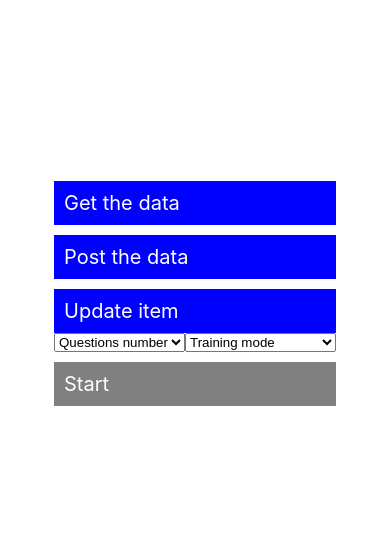
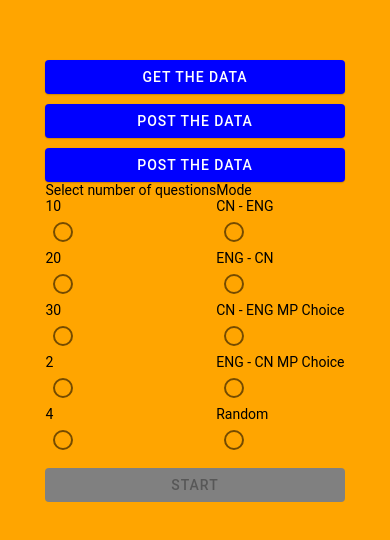
Before and after one commit to Illia16/language-mobile-app, a React Native app: screen / in a window 390 px wide. Shown: the part 146-686 px from the top of the page. Built offline with nearby package versions, Linux system fonts and the light colour scheme.

Commit message:
react-native-paper

```diff
--- a/App.js
+++ b/App.js
@@ -1,8 +1,10 @@
-import React, { useState, useEffect } from "react";
-import { StyleSheet, Text, View, TouchableOpacity, Pressable } from "react-native";
+import React, { useState, useEffect } from 'react';
+import { StyleSheet, View } from 'react-native';
+import { Provider as PaperProvider, Button, RadioButton, Text } from 'react-native-paper';
 import Lesson from './components/Lesson';
+import { containerCss, buttonCss, radioContainerCss } from './styles/global';
 
-export default function App() {
+const App = () => {
 	const [data, setData] = useState(null);
 	const [started, setStarted] = useState(false);
 	const [loading, setLoading] = useState(false);
@@ -12,45 +14,113 @@ export default function App() {
 	// api error state
 	const [errorApi, setErrorApi] = useState(false);
 
-
-    useEffect(()=>{
+	useEffect(() => {
 		// fetchData()
-        setData(
-            [
-                { "id": "word-1-1", "wordChar": "一", "wordPinyin": "yi1", "wordEng": "one", "level": 0},
-                { "id": "word-1-2", "wordChar": "二", "wordPinyin": "er4", "wordEng": "two", "level": 0},
-                { "id": "word-1-3", "wordChar": "三", "wordPinyin": "san1", "wordEng": "three", "level": 0},
-                { "id": "word-1-4", "wordChar": "四", "wordPinyin": "si4", "wordEng": "four", "level": 0},
-            ]
-            )
-    },[])
+		setData([
+			{
+				id: 'word-1-1',
+				wordChar: '一',
+				wordPinyin: 'yi1',
+				wordEng: 'one',
+				level: 0,
+			},
+			{
+				id: 'word-1-2',
+				wordChar: '二',
+				wordPinyin: 'er4',
+				wordEng: 'two',
+				level: 0,
+			},
+			{
+				id: 'word-1-3',
+				wordChar: '三',
+				wordPinyin: 'san1',
+				wordEng: 'three',
+				level: 0,
+			},
+			{
+				id: 'word-1-4',
+				wordChar: '四',
+				wordPinyin: 'si4',
+				wordEng: 'four',
+				level: 0,
+			},
+		]);
+        // setTimeout(() => {
+        //     setNumQuestions('2');
+        //     setMode('CN - ENG');
+        //     setStarted(true);
+        // }, 300);
+	}, []);
 
 	const fetchData = async () => {
-    try {
-      await fetch("getItemURL", {
-        method: "GET",
-      })
-        .then((res) => res.json())
-        .then((res) => {
-          console.log('data',res);
-          setData(res);
-        });
-    } catch (er) {
-      console.error('er', er);
-    }
+		setLoading(true);
+		setTimeout(() => {
+			setData([
+				{
+					id: 'word-1-1',
+					wordChar: '一',
+					wordPinyin: 'yi1',
+					wordEng: 'one',
+					level: 0,
+				},
+				{
+					id: 'word-1-2',
+					wordChar: '二',
+					wordPinyin: 'er4',
+					wordEng: 'two',
+					level: 0,
+				},
+				{
+					id: 'word-1-3',
+					wordChar: '三',
+					wordPinyin: 'san1',
+					wordEng: 'three',
+					level: 0,
+				},
+				{
+					id: 'word-1-4',
+					wordChar: '四',
+					wordPinyin: 'si4',
+					wordEng: 'four',
+					level: 0,
+				},
+			]);
+			setLoading(false);
+		}, 2000);
+
+		// try {
+		// 	await fetch('getItemURL', {
+		// 		method: 'GET',
+		// 	})
+		// 		.then((res) => res.json())
+		// 		.then((res) => {
+		// 			setLoading(false);
+		// 			console.log('data', res);
+		// 			setData(res);
+		// 		});
+		// } catch (er) {
+		// 	setLoading(false);
+		// 	console.error('er', er);
+		// }
 	};
-
 
 	const postData = async () => {
 		try {
-        fetch("postItemURL", {
+			fetch('postItemURL', {
 				method: 'POST',
-          body: JSON.stringify({level: 0, wordChar: '我', id: 'word-1-11', wordPinyin: 'wo3', wordEng: 'I' })
+				body: JSON.stringify({
+					level: 0,
+					wordChar: '我',
+					id: 'word-1-11',
+					wordPinyin: 'wo3',
+					wordEng: 'I',
+				}),
 			})
-        .then(res => res.json())
-        .then(data => {
-          console.log('data from post',data);
-        })
+				.then((res) => res.json())
+				.then((data) => {
+					console.log('data from post', data);
+				});
 		} catch (er) {
 			console.error(er);
 		}
@@ -58,14 +128,20 @@ export default function App() {
 
 	const updateItem = async () => {
 		try {
-        fetch("updateItemURL", {
+			fetch('updateItemURL', {
 				method: 'POST',
-          body: JSON.stringify({level: 12, wordChar: '一', id: 'word-1-test', wordPinyin: 'yu1', wordEng: 'one' })
+				body: JSON.stringify({
+					level: 12,
+					wordChar: '一',
+					id: 'word-1-test',
+					wordPinyin: 'yu1',
+					wordEng: 'one',
+				}),
 			})
-        .then(res => res.json())
-        .then(data => {
-          console.log('data from post',data);
-        })
+				.then((res) => res.json())
+				.then((data) => {
+					console.log('data from post', data);
+				});
 		} catch (er) {
 			console.error(er);
 		}
@@ -76,75 +152,126 @@ export default function App() {
 	};
 
 	return (
+		<PaperProvider>
 			<View style={styles.container}>
-        { started ?
-            <Lesson data={data} numQuestions={numQuestions} mode={mode} setStarted={setStarted} />
-            :
+				{started ? (
+					<Lesson
+						data={data}
+						numQuestions={numQuestions}
+						mode={mode}
+						setStarted={setStarted}
+					/>
+				) : (
 					<View>
-                <TouchableOpacity onPress={fetchData} style={{ backgroundColor: "blue", marginTop: 10 }}>
-                    <Text style={{ fontSize: 20, color: "#fff", padding: 10 }}>Get the data</Text>
-                </TouchableOpacity>
+						<Button
+							mode='contained'
+							loading={loading}
+							style={styles.buttonDefault}
+							onPress={fetchData}>
+							Get the data
+						</Button>
 
-                <TouchableOpacity onPress={postData} style={{ backgroundColor: "blue", marginTop: 10 }}>
-                    <Text style={{ fontSize: 20, color: "#fff", padding: 10 }}>Post the data</Text>
-                </TouchableOpacity>
+						<Button
+							mode='contained'
+							loading={loading}
+							style={styles.buttonDefault}
+							onPress={postData}>
+							Post the data
+						</Button>
 
-                <TouchableOpacity onPress={updateItem} style={{ backgroundColor: "blue", marginTop: 10 }}>
-                    <Text style={{ fontSize: 20, color: "#fff", padding: 10 }}>Update item</Text>
-                </TouchableOpacity>
+						<Button
+							mode='contained'
+							loading={loading}
+							style={styles.buttonDefault}
+							onPress={updateItem}>
+							Post the data
+						</Button>
 
-                {data && data.length ?
-                    <div>
-                        <label>
-                            <select id="numQuestions" onChange={(e)=>setNumQuestions(Number(e.target.value))}>
-                                <option value=''>Questions number</option>
-                                <option value={10}>10</option>
-                                <option value={20}>20</option>
-                                <option value={30}>30</option>
-                                <option value={data.length/2}>{data.length/2}</option>
-                                <option value={data.length}>{data.length}</option>
-                            </select>
-                        </label>
+						{data && data.length ? (
+                            <View style={styles.radioContainer}>
+                                <RadioButton.Group onValueChange={(v) => setNumQuestions(v)} value={numQuestions}>
+                                    <Text>Select number of questions</Text>
+                                    <View>
+                                        <Text>10</Text>
+                                        <RadioButton value={10} />
+                                    </View>
+                                    <View>
+                                        <Text>20</Text>
+                                        <RadioButton value={20}/>
+                                    </View>
+                                    <View>
+                                        <Text>30</Text>
+                                        <RadioButton value={30}/>
+                                    </View>
+                                    <View>
+                                        <Text>{data.length / 2}</Text>
+                                        <RadioButton value={data.length / 2} />
+                                    </View>
+                                    <View>
+                                        <Text>{data.length}</Text>
+                                        <RadioButton value={data.length} />
+                                    </View>
+                                </RadioButton.Group>
 
-                        <label>
-                            <select id="mode" onChange={(e)=>setMode(e.target.value)}>
-                                <option value=''>Training mode</option>
-                                <option value={'CN - ENG'}>CN - ENG</option>
-                                <option value={'ENG - CN'}>ENG - CN</option>
-                                <option value={'CN - ENG MP Choice'}>CN - ENG MP Choice</option>
-                                <option value={'ENG - CN MP Choice'}>ENG - CN MP Choice</option>
-                                <option value={'Random'}>Random</option>
-                            </select>
-                        </label>
-                    </div>
-                : null}
 
-                <Pressable onPress={startGame} style={!numQuestions && !mode ? btnStyles.disabled : btnStyles.default } disabled={!numQuestions && !mode}>
-                    <Text style={{ fontSize: 20, color: "#fff", padding: 10 }}>Start</Text>
-                </Pressable>
+                                <RadioButton.Group onValueChange={(v) => setMode(v)} value={mode}>
+                                    <Text>Mode</Text>
+                                    <View>
+                                        <Text>CN - ENG</Text>
+                                        <RadioButton value={'CN - ENG'} />
                                     </View>
+                                    <View>
+                                        <Text>ENG - CN</Text>
+                                        <RadioButton value={'ENG - CN'}/>
+                                    </View>
+                                    <View>
+                                        <Text>CN - ENG MP Choice</Text>
+                                        <RadioButton value={'CN - ENG MP Choice'}/>
+                                    </View>
+                                    <View>
+                                        <Text>ENG - CN MP Choice</Text>
+                                        <RadioButton value={'ENG - CN MP Choice'} />
+                                    </View>
+                                    <View>
+                                        <Text>Random</Text>
+                                        <RadioButton value={'Random'} />
+                                    </View>
+                                </RadioButton.Group>
+							</View>
+						) : null}
+
+						<Button
+							mode='contained'
+							style={
+								!numQuestions && !mode
+									? styles.buttonDisabled
+									: styles.buttonDefault
 							}
+							onPress={startGame}
+                            disabled={!numQuestions & !mode}>
+							Start
+						</Button>
 					</View>
+				)}
+			</View>
+		</PaperProvider>
 	);
 }
 
 const styles = StyleSheet.create({
 	container: {
-    flex: 1,
-    marginTop: 25,
-    backgroundColor: "#fff",
-    alignItems: "center",
-    justifyContent: "center",
+		...containerCss,
+	},
+    radioContainer: {
+        ...radioContainerCss,
+    },
+	buttonDefault: {
+		...buttonCss.default,
+	},
+	buttonDisabled: {
+		...buttonCss.disabled,
 	},
 });
 
-const btnStyles = StyleSheet.create({
-    default: {
-        backgroundColor: "blue",
-        marginTop: 10
-    },
-    disabled: {
-        backgroundColor: "grey",
-        marginTop: 10
-    }
-});
+
+export default App;
--- a/components/Lesson.js
+++ b/components/Lesson.js
@@ -1,8 +1,9 @@
-import React, { useState, useEffect } from "react";
-import { StyleSheet, Text, View, TouchableOpacity, FlatList, Pressable, TextInput } from "react-native";
-import { sortArray, getQuestion, isCorrect  } from '../helpers/helpers.js'
+import React, { useState, useEffect } from 'react';
+import { StyleSheet, View } from 'react-native';
+import { Button, Text, TextInput, List } from 'react-native-paper';
+import { sortArray, getQuestion, isCorrect } from '../helpers/helpers.js';
 
-const Lesson = ({data, numQuestions, mode, setStarted}) => {
+const Lesson = ({ data, numQuestions, mode, setStarted }) => {
 	const [lessonData, setLessonData] = useState(null);
 	const [currentQuestionNum, setCurrentQuestionNum] = useState(1);
 	const [currentQuestion, setCurrentQuestion] = useState({});
@@ -15,22 +16,21 @@ const Lesson = ({data, numQuestions, mode, setStarted}) => {
 	// handling incorrect, correct answers and if no more questions, stopping the lesson
 	const check = () => {
 		if (!isCorrect(currentQuestion, answer)) {
-            setCurrentQuestionAnswered(true)
-            recordUserAnswer(false, answer, currentQuestion)
+			setCurrentQuestionAnswered(true);
+			recordUserAnswer(false, answer, currentQuestion);
 		} else {
-            setCurrentQuestionAnswered(true)
-            recordUserAnswer(true, answer, currentQuestion)
-            setNumOfCorrectAnswers(numOfCorrectAnswers+1)
+			setCurrentQuestionAnswered(true);
+			recordUserAnswer(true, answer, currentQuestion);
+			setNumOfCorrectAnswers(numOfCorrectAnswers + 1);
 		}
 
 		if (lessonData.length <= currentQuestionNum) {
 			setLessonDone(true);
 		}
-    }
-
+	};
 
 	// recording answers, their correctness for report at the end and updating API.
-    const recordUserAnswer = (correct, answer, {qAnswer, id}) => {
+	const recordUserAnswer = (correct, answer, { qAnswer, id }) => {
 		const r = {};
 		r.userAnswer = answer;
 		r.correctAnswer = qAnswer;
@@ -42,119 +42,154 @@ const Lesson = ({data, numQuestions, mode, setStarted}) => {
 			r.isCorrect = false;
 		}
 
-        setReport(prevArray => [...prevArray, r])
-    }
+		setReport((prevArray) => [...prevArray, r]);
+	};
 
 	const nextQuestion = () => {
-        setCurrentQuestionNum(currentQuestionNum+1);
-        setCurrentQuestionAnswered(false)
-        setAnswer('')
-    }
+		setCurrentQuestionNum(currentQuestionNum + 1);
+		setCurrentQuestionAnswered(false);
+        setAnswer('');
+	};
 
 	// setting questions based on preferred number of them
-    useEffect(()=>{
-        setLessonData(sortArray(data).slice(0,numQuestions));
-    },[])
+	useEffect(() => {
+		setLessonData(sortArray(data).slice(0, numQuestions));
+	}, []);
 
 	// gettign current question based on the MODE selected
-    useEffect(()=>{
+	useEffect(() => {
 		if (lessonData && lessonData.length) {
 			setCurrentQuestion(getQuestion(mode, lessonData, currentQuestionNum));
 		}
-    },[lessonData, currentQuestionNum])
+	}, [lessonData, currentQuestionNum]);
 
-    const renderReport = ({ item }) => {
-        return(
+	return (
 		<View>
-                <Text style={item.isCorrect ? reportStyles.correct : reportStyles.incorrect}>My answer: {item.userAnswer}</Text>
-                <Text style={item.isCorrect ? reportStyles.correct : reportStyles.incorrect}>Correct answer: {item.correctAnswer}</Text>
+			{lessonData && lessonData.length && !lessonDone ? (
+				<View>
+					<Text>
+						Current question {currentQuestionNum}
+					</Text>
+					<Text>
+						{currentQuestion.question}
+					</Text>
+
+					{currentQuestionAnswered ? (
+						<Text
+							style={
+								isCorrect(currentQuestion, answer)
+									? answeredQ.correct
+									: answeredQ.incorrect
+							}>
+							{isCorrect(currentQuestion, answer)
+								? 'Correct!'
+								: `Incorrect, correct answer is: ${currentQuestion.qAnswer}`}
+						</Text>
+					) : null}
+
+					<TextInput
+						style={
+							currentQuestionAnswered
+								? textInput.disabled
+								: textInput.default
+						}
+						editable={!currentQuestionAnswered}
+						placeholder='enter here'
+						value={answer}
+						onChangeText={setAnswer}
+					/>
+
+					<Button
+						onPress={check}
+						style={!answer ? btnStyles.disabled : btnStyles.default}
+						disabled={!answer}>
+						<Text>
+							Check
+						</Text>
+					</Button>
+					{!lessonDone && (
+						<Button
+							onPress={nextQuestion}
+							style={
+								!currentQuestionAnswered
+									? btnStyles.disabled
+									: btnStyles.default
+							}
+							disabled={!currentQuestionAnswered}>
+							<Text>
+								Next Q
+							</Text>
+						</Button>
+					)}
 				</View>
-        )
+			) : null}
+
+			{lessonDone && (
+				<List.Section>
+					<List.Subheader>Results:</List.Subheader>
+					<View>
+						{report.map((item) => {
+							return (
+								<View>
+									<Text
+										style={
+											item.isCorrect
+												? reportStyles.correct
+												: reportStyles.incorrect
+										}>
+										My answer: {item.userAnswer}
+									</Text>
+									<Text
+										style={
+											item.isCorrect
+												? reportStyles.correct
+												: reportStyles.incorrect
+										}>
+										Correct answer: {item.correctAnswer}
+									</Text>
+								</View>
+							);
+						})}
+					</View>
+
+					<Button onPress={() => setStarted(false)} style={btnStyles.default}>
+						<Text>
+							Back to menu
+						</Text>
+					</Button>
+				</List.Section>
+			)}
+		</View>
+	);
 };
 
-    return(
-        <View>
-            {lessonData && lessonData.length && !lessonDone ?
-                <View>
-                    <Text style={{ fontSize: 20, color: "black", padding: 10 }}>Current question {currentQuestionNum}</Text>
-                    <Text style={{ fontSize: 20, color: "black", padding: 10 }}>{currentQuestion.question}</Text>
-
-                    {currentQuestionAnswered ?
-                    <Text
-                        style={isCorrect(currentQuestion, answer) ? answeredQ.correct : answeredQ.incorrect}>
-                        {isCorrect(currentQuestion, answer) ? 'Correct!' : `Incorrect, correct answer is: ${currentQuestion.qAnswer}`}
-                    </Text>
-                    : null}
-
-                    <TextInput
-                        style={currentQuestionAnswered ? textInput.disabled : textInput.default }
-                        placeholder="enter here"
-                        value={answer}
-                        onChangeText={setAnswer}
-                        editable={!currentQuestionAnswered}
-                    />
-
-                    <Pressable
-                        onPress={check}
-                        style={!answer ? btnStyles.disabled : btnStyles.default }
-                        disabled={!answer}>
-                        <Text style={{ fontSize: 20, color: "white", padding: 10 }}>Check</Text>
-                    </Pressable>
-                    {!lessonDone &&
-                        <Pressable
-                            onPress={nextQuestion}
-                            style={!currentQuestionAnswered ? btnStyles.disabled : btnStyles.default } disabled={!currentQuestionAnswered}>
-                            <Text style={{ fontSize: 20, color: "white", padding: 10 }}>Next Q</Text>
-                        </Pressable>
-                    }
-                </View>
-            : null}
-
-            {lessonDone &&
-                <View>
-                    <FlatList
-                        data={report}
-                        renderItem={renderReport}
-                        keyExtractor={item => item.id}
-                    />
-                    <Pressable
-                        onPress={()=>setStarted(false)}
-                        style={btnStyles.default }>
-                        <Text style={{ fontSize: 20, color: "white", padding: 10 }}>Back to menu</Text>
-                    </Pressable>
-                </View>
-            }
-        </View>
-    )
-}
-
-export default Lesson
+export default Lesson;
 
 const answeredQ = StyleSheet.create({
 	correct: {
 		fontSize: 20,
-        color: "green",
-        padding: 10
+		color: 'green',
+		padding: 10,
 	},
 	incorrect: {
 		fontSize: 20,
-        color: "red",
-        padding: 10
+		color: 'red',
+		padding: 10,
 	},
 });
 
 const textInput = StyleSheet.create({
 	default: {
 		fontSize: 20,
-        color: "black",
-        borderColor: "black",
+		color: 'black',
+		borderColor: 'black',
 		borderWidth: 1,
 		padding: 10,
 	},
 	disabled: {
 		fontSize: 20,
-        color: "black",
-        borderColor: "black",
+		color: 'black',
+		borderColor: 'black',
 		borderWidth: 1,
 		padding: 10,
 		opacity: 0.3,
@@ -163,13 +198,13 @@ const textInput = StyleSheet.create({
 
 const btnStyles = StyleSheet.create({
 	default: {
-        backgroundColor: "blue",
-        marginTop: 10
+		backgroundColor: 'blue',
+		marginTop: 10,
 	},
 	disabled: {
-        backgroundColor: "grey",
-        marginTop: 10
-    }
+		backgroundColor: 'grey',
+		marginTop: 10,
+	},
 });
 
 const reportStyles = StyleSheet.create({
--- a/package.json
+++ b/package.json
@@ -18,7 +18,8 @@
     "react-native-web": "0.17.1"
   },
   "devDependencies": {
-    "@babel/core": "^7.12.9"
+    "@babel/core": "^7.12.9",
+    "react-native-paper": "^4.11.2"
   },
   "private": true
 }
--- /dev/null
+++ b/styles/global.js
@@ -0,0 +1,26 @@
+export const containerCss = {
+    flex: 1,
+    alignItems: 'center',
+    justifyContent: 'center',
+    backgroundColor: 'orange',
+}
+
+export const radioContainerCss = {
+    display: 'flex',
+    flexDirection: 'row',
+}
+
+const mt10 = {
+    marginTop: 10,
+}
+
+export const buttonCss = {
+	default: {
+        ...mt10,
+		backgroundColor: 'blue',
+	},
+	disabled: {
+        ...mt10,
+		backgroundColor: 'grey',
+	},
+}
```
Also changed, not shown: 2 other files (tests, documents, lock files or other folders). Lines whose indentation alone changed are shown as unchanged.
